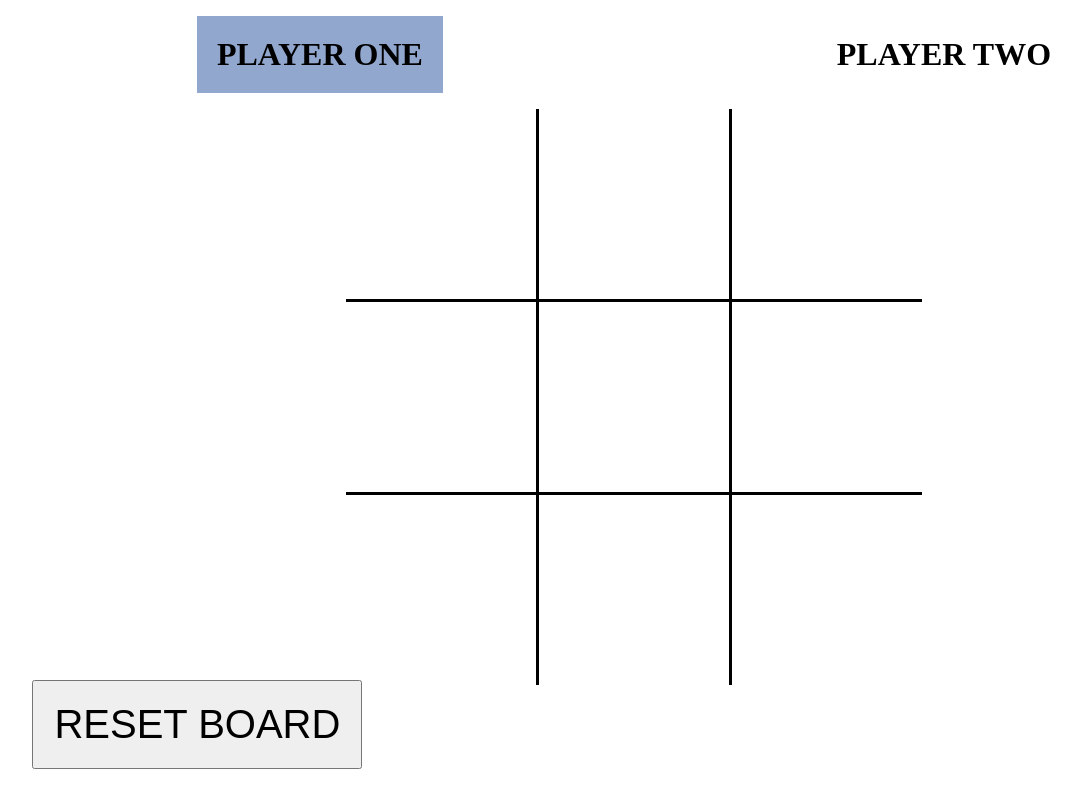
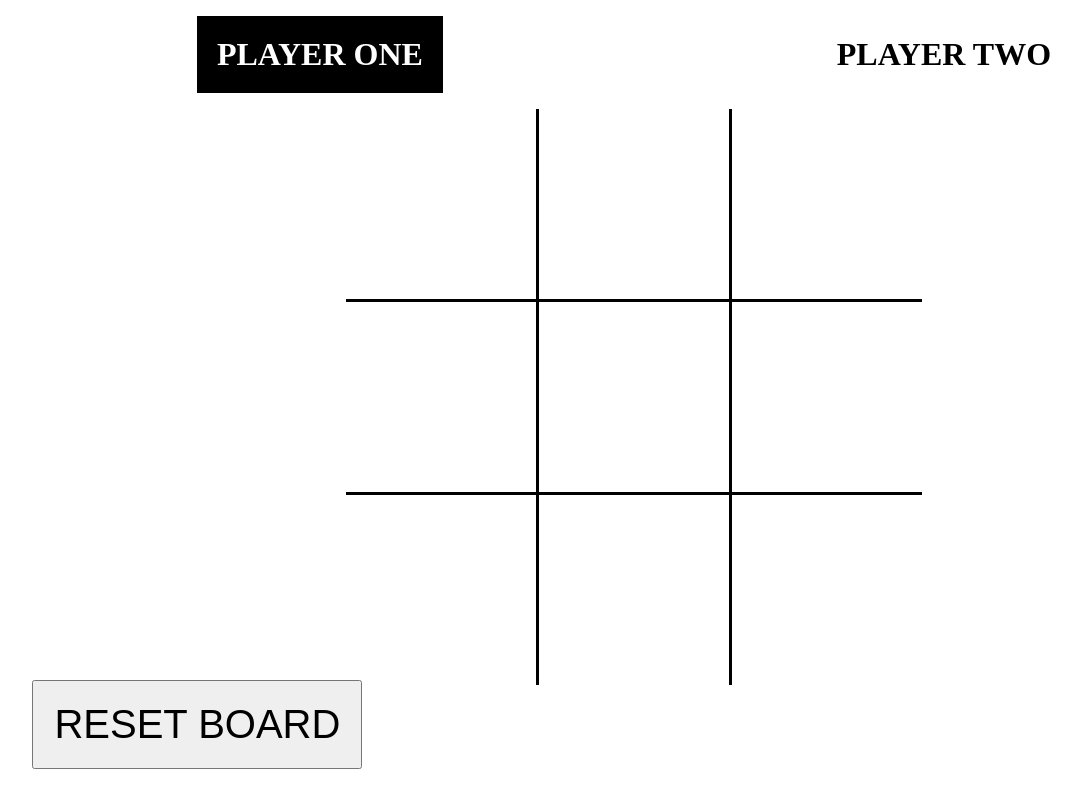
Before and after one commit to CaiY77/tic-tac-toe, a plain HTML site: page index.html in a window 1280 px wide. Shown: the whole page, without its empty margins (6-1087 px from the left). Drawn offline with Linux system fonts and the light colour scheme.

Commit message:
style change

```diff
--- a/script.js
+++ b/script.js
@@ -1,5 +1,4 @@
 //Cai Yang
-
 let box = document.getElementsByClassName('box-selector');
 let player = document.getElementsByClassName('player');
 let filled1 = [];
--- a/style.css
+++ b/style.css
@@ -100,7 +100,8 @@ h1 {
 }
 
 .highlight {
-  background: rgba(100, 130, 185, 0.7);
+  color:white;
+  background:black;
 }
 
 #gameover {
```
